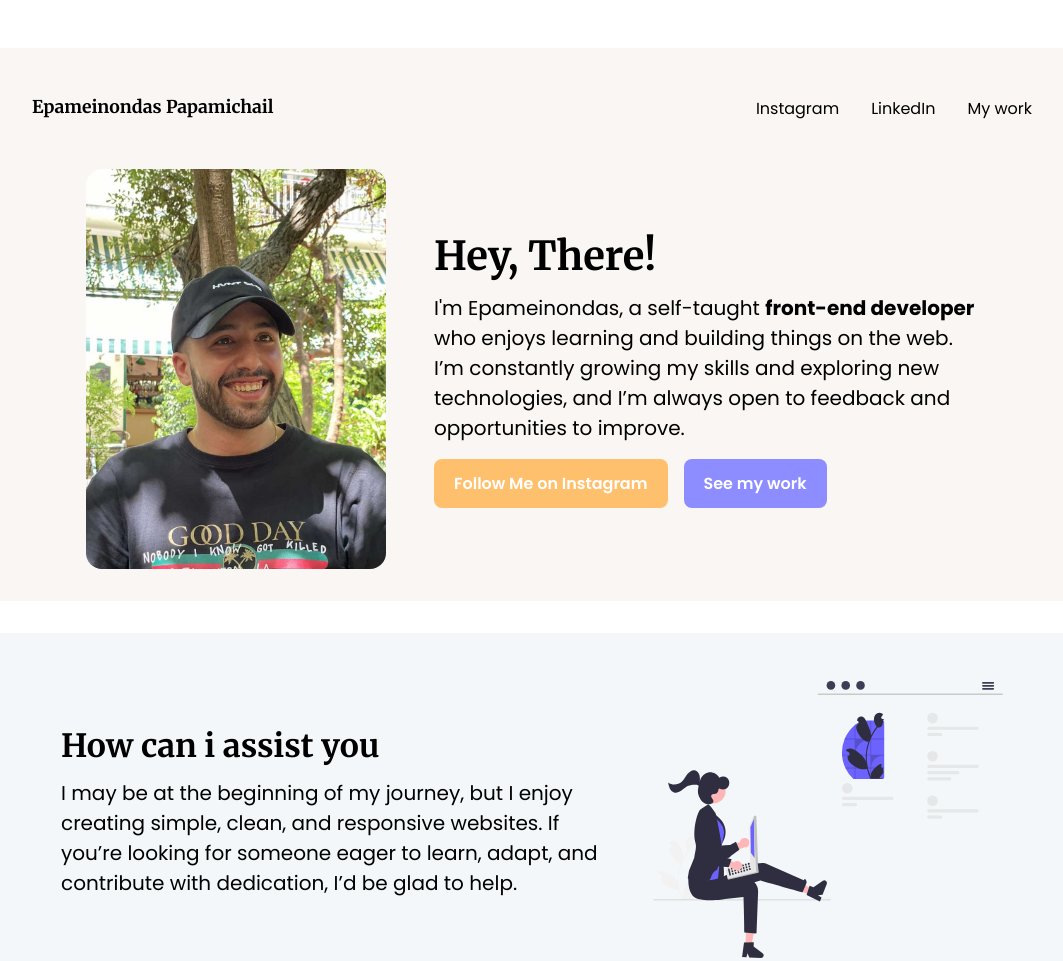
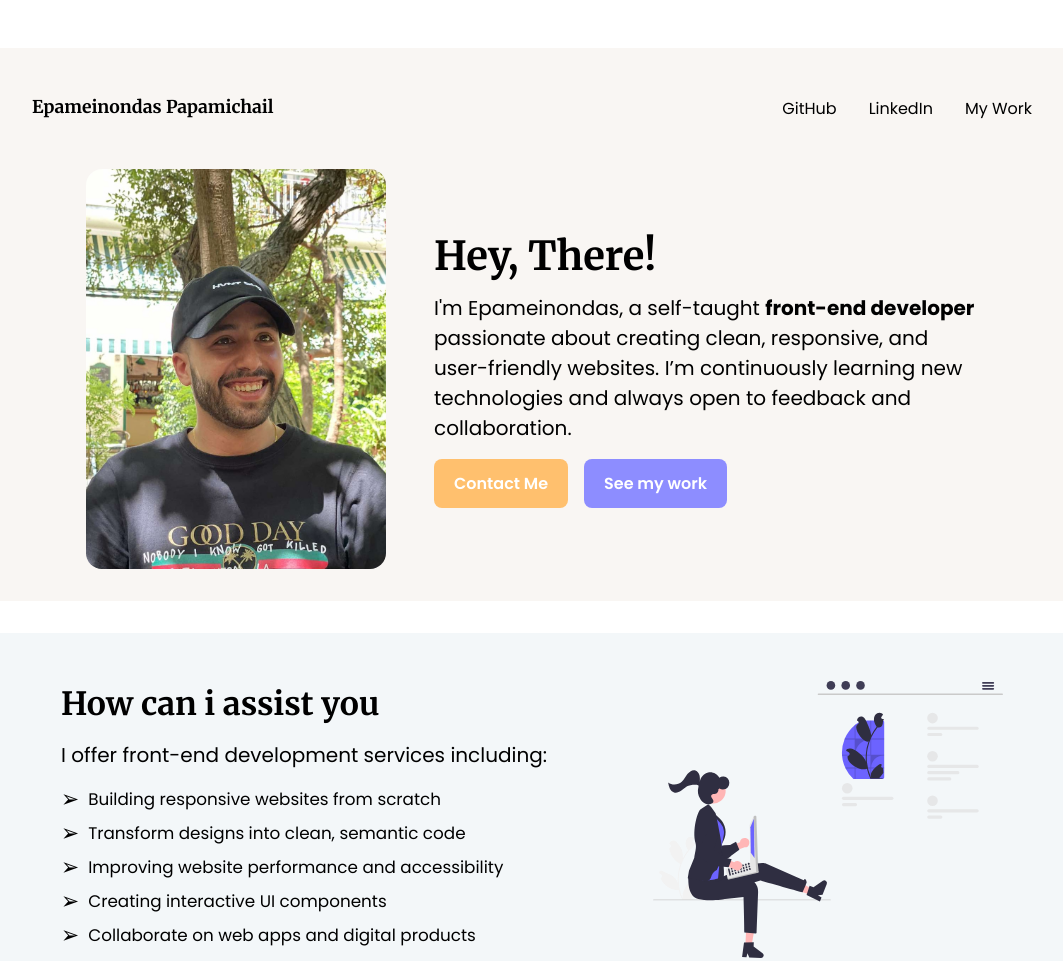
Before and after one commit to nwntaspap/portfolio, a plain HTML site: page index.html in a window 1280 px wide. Shown: the top 961 px of the page, without its empty margins (108-1171 px from the left). Drawn offline with Linux system fonts and the light colour scheme.

Commit message:
general content change, add list in assist section

```diff
--- a/index.html
+++ b/index.html
@@ -61,9 +61,9 @@
           </label>
           <li>
             <a
-              href="https://www.instagram.com/nwntas_papamichael/?next=%2F"
+              href="https://www.linkedin.com/in/epameinontas-papamichail/"
               target="_blank"
-              >Instagram</a
+              >GitHub</a
             >
           </li>
           <li>
@@ -73,7 +73,7 @@
               >LinkedIn</a
             >
           </li>
-          <li><a href="#my-work">My work</a></li>
+          <li><a href="#my-work">My Work</a></li>
         </ul>
       </nav>
       <div class="flex-container">
@@ -81,24 +81,28 @@
           src="images/personal-img.jpg"
           height="400px"
           width="300px"
-          alt="Photo of me"
+          alt="Personal Photo"
         />
         <div class="text-container">
           <h1>Hey, There!</h1>
           <p>
             I'm Epameinondas, a self-taught
-            <strong>front-end developer</strong> who enjoys learning and
-            building things on the web. I’m constantly growing my skills and
-            exploring new technologies, and I’m always open to feedback and
-            opportunities to improve.
+            <strong>front-end developer</strong> passionate about creating
+            clean, responsive, and user-friendly websites. I’m continuously
+            learning new technologies and always open to feedback and
+            collaboration.
           </p>
           <div class="header-link-box">
-            <a
-              href="https://www.instagram.com/nwntas_papamichael/?next=%2F"
-              class="cta-button social-btn"
-              >Follow Me on Instagram</a
-            >
-            <a href="#my-work" class="cta-button secondary-btn">See my work</a>
+            <div class="header-link-box">
+              <a
+                href="mailto:nwntaspapmichael@gmail.com"
+                class="cta-button social-btn"
+                >Contact Me</a
+              >
+              <a href="#my-work" class="cta-button secondary-btn"
+                >See my work</a
+              >
+            </div>
           </div>
         </div>
       </div>
@@ -108,17 +112,20 @@
       <div class="flex-container">
         <div class="text-container">
           <h2>How can i assist you</h2>
-          <p>
-            I may be at the beginning of my journey, but I enjoy creating
-            simple, clean, and responsive websites. If you’re looking for
-            someone eager to learn, adapt, and contribute with dedication, I’d
-            be glad to help.
-          </p>
+          <p>I offer front-end development services including:</p>
+
+          <ul class="services">
+            <li>Building responsive websites from scratch</li>
+            <li>Transform designs into clean, semantic code</li>
+            <li>Improving website performance and accessibility</li>
+            <li>Creating interactive UI components</li>
+            <li>Collaborate on web apps and digital products</li>
+          </ul>
         </div>
         <img
           src="images/web-development.svg"
           width="350px"
-          alt="web-development image"
+          alt="Web-Development Image"
         />
       </div>
     </section>
--- a/style.css
+++ b/style.css
@@ -43,6 +43,7 @@ h1 {
 
 h2 {
   font-size: 2rem;
+  margin-bottom: 1rem;
 }
 
 /* Navbar */
@@ -184,6 +185,32 @@ header img {
 .cta-button:hover.secondary-btn {
   transform: translateY(-3px);
   box-shadow: 0 3px 10px rgba(0, 0, 0, 0.5);
+}
+
+/* Assist Section */
+.services {
+  font-size: 1.05rem;
+  list-style: none;
+}
+
+.services li {
+  position: relative;
+  padding-left: 1.7rem;
+  margin-bottom: 0.5rem;
+}
+
+.services li:hover::before {
+  transform: translate(5px, -5px);
+}
+
+.services li::before {
+  content: "\27A2";
+  font-size: 1.5rem;
+  position: absolute;
+  top: 0;
+  left: 0;
+  transform: translatey(-5px);
+  transition: all 0.3s;
 }
 
 /* Project Section */
@@ -354,3 +381,14 @@ header img {
     opacity: 1;
   }
 }
+
+@keyframes fadeSlideDown {
+  0% {
+    opacity: 0;
+    transform: translateY(-0.5rem);
+  }
+  100% {
+    opacity: 1;
+    transform: translateY(0);
+  }
+}
```
